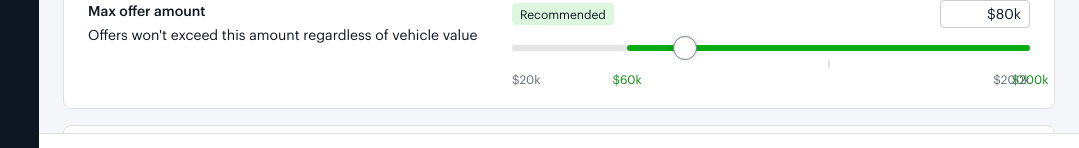
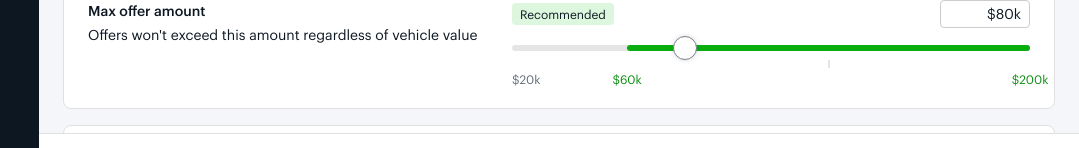
Before and after one commit to jkappel-cg/cg-smc-management, a React (Vite) app: page / in a window 1280 px wide. Both pictures are taken after a click on the button "Next". Shown: the part 601-749 px from the top of the page, without its empty margins (201-1280 px from the left). Built offline with nearby package versions, Linux system fonts and the light colour scheme.

Commit message:
Hide max label when it overlaps with recHi label

```diff
--- a/src/components/GuardrailSlider.jsx
+++ b/src/components/GuardrailSlider.jsx
@@ -117,7 +117,7 @@ export default function GuardrailSlider({
         <span style={{ position: 'absolute', left: `${hiPct}%`, transform: 'translateX(-50%)', fontSize: 12, color: GREEN, fontWeight: 400 }}>
           {fmt(recHi)}
         </span>
-        <span style={{ position: 'absolute', right: 0, fontSize: 12, color: '#5E6976' }}>{fmt(max)}</span>
+        {recHi !== max && <span style={{ position: 'absolute', right: 0, fontSize: 12, color: '#5E6976' }}>{fmt(max)}</span>}
       </div>
     </div>
   )
```
